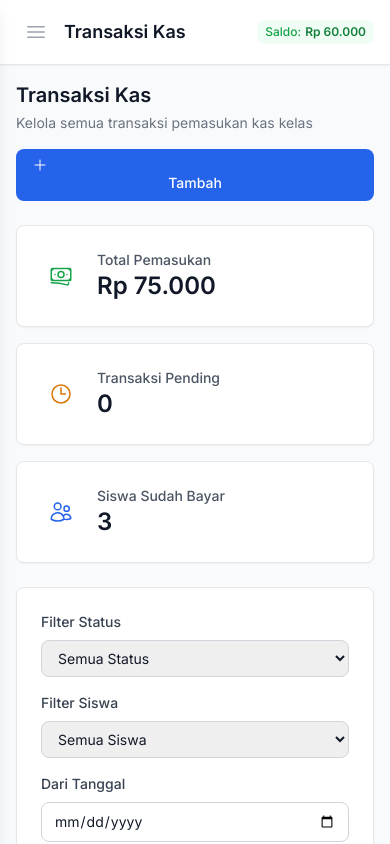
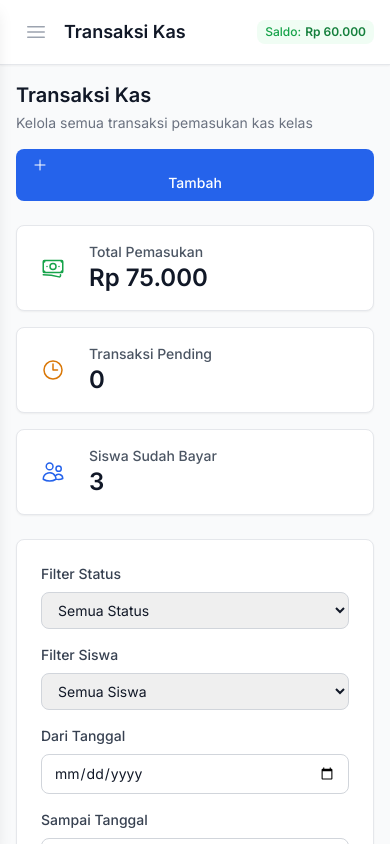
Before and after one commit to zesbe/KAS-KELAS-TERAKHIR-HARUS-BERES, a Vue app: page /transactions in a window 390 px wide. Shown: the top 844 px of the page. Built offline with nearby package versions, Linux system fonts and the light colour scheme.

Commit message:
Fix card padding in Transactions.vue summary cards
cgen-201ff58a97f845cd9bc682d9993ddbbc

```diff
--- a/src/views/Transactions.vue
+++ b/src/views/Transactions.vue
@@ -18,7 +18,7 @@
 
     <!-- Summary Cards -->
     <div class="grid grid-cols-1 sm:grid-cols-2 lg:grid-cols-3 gap-4 sm:gap-6">
-      <div class="card p-6">
+      <div class="card p-4 sm:p-6">
         <div class="flex items-center">
           <div class="p-2 bg-success-100 rounded-lg">
             <BanknotesIcon class="w-6 h-6 text-success-600" />
@@ -32,7 +32,7 @@
         </div>
       </div>
 
-      <div class="card p-6">
+      <div class="card p-4 sm:p-6">
         <div class="flex items-center">
           <div class="p-2 bg-warning-100 rounded-lg">
             <ClockIcon class="w-6 h-6 text-warning-600" />
@@ -46,7 +46,7 @@
         </div>
       </div>
 
-      <div class="card p-6">
+      <div class="card p-4 sm:p-6">
         <div class="flex items-center">
           <div class="p-2 bg-primary-100 rounded-lg">
             <UsersIcon class="w-6 h-6 text-primary-600" />
```
